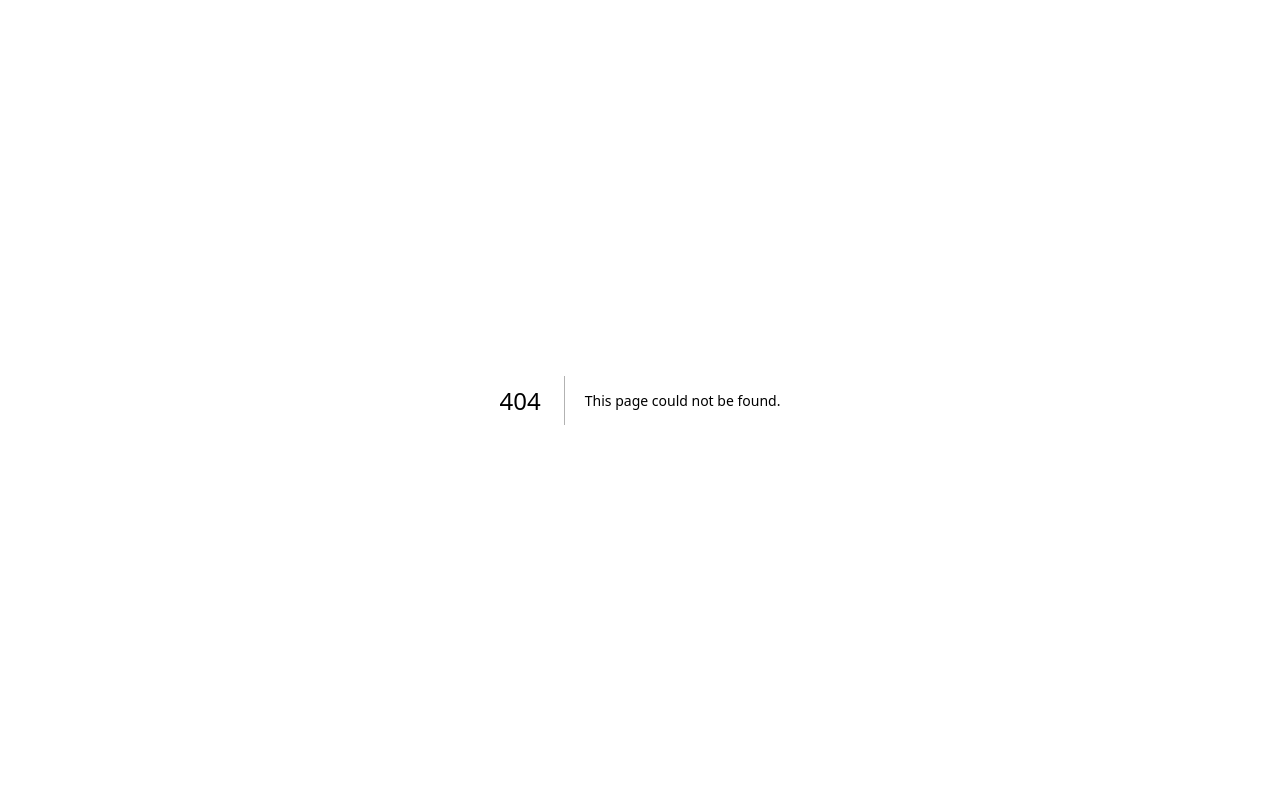
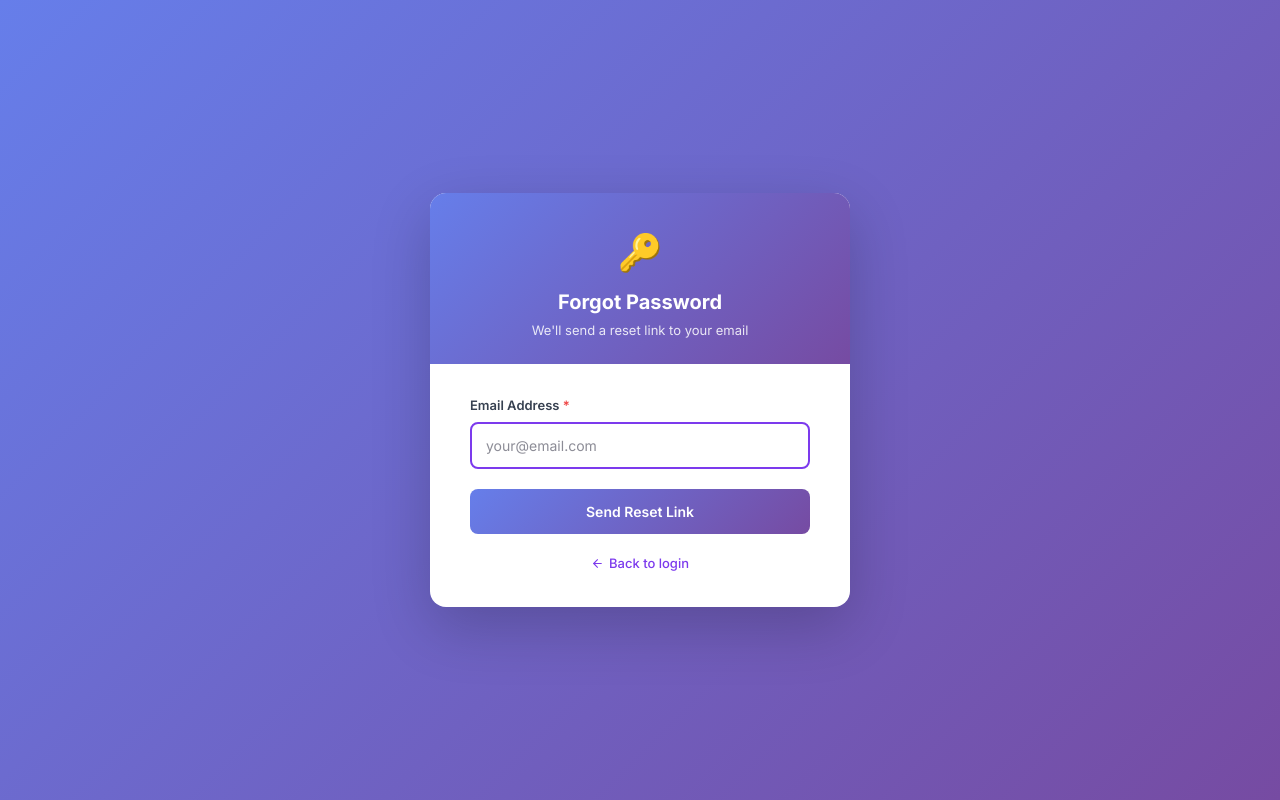
Before and after one commit to aiylnagreste/frontend, a Next.js app: page /forgot-password in a window 1280 px wide. Before the commit this address had no page. Built offline with nearby package versions, Linux system fonts and the light colour scheme.

Commit message:
feat: add forgot password page and link from login
Co-Authored-By: Claude Sonnet 4.6 <noreply@anthropic.com>

```diff
--- /dev/null
+++ b/app/(auth)/forgot-password/page.tsx
@@ -0,0 +1,191 @@
+"use client";
+
+import { useState } from "react";
+import Link from "next/link";
+import { ArrowLeft, Mail } from "lucide-react";
+
+export default function ForgotPasswordPage() {
+  const [email, setEmail] = useState("");
+  const [submitted, setSubmitted] = useState(false);
+  const [loading, setLoading] = useState(false);
+  const [error, setError] = useState("");
+
+  async function handleSubmit(e: React.FormEvent) {
+    e.preventDefault();
+    if (!email.trim()) { setError("Email is required"); return; }
+    if (!/^[^\s@]+@[^\s@]+\.[^\s@]+$/.test(email)) { setError("Enter a valid email"); return; }
+    setError("");
+    setLoading(true);
+    try {
+      await fetch("/api/forgot-password", {
+        method: "POST",
+        headers: { "Content-Type": "application/json" },
+        body: JSON.stringify({ email }),
+      });
+      // Always show success — don't leak whether email exists
+      setSubmitted(true);
+    } catch {
+      setError("Network error. Please try again.");
+    } finally {
+      setLoading(false);
+    }
+  }
+
+  return (
+    <div
+      style={{
+        minHeight: "100vh",
+        display: "flex",
+        alignItems: "center",
+        justifyContent: "center",
+        background: "linear-gradient(135deg, #667eea 0%, #764ba2 100%)",
+        padding: "20px",
+      }}
+    >
+      <div
+        style={{
+          background: "#fff",
+          borderRadius: "16px",
+          boxShadow: "0 20px 60px rgba(0,0,0,0.2)",
+          width: "100%",
+          maxWidth: "420px",
+          overflow: "hidden",
+        }}
+      >
+        <div
+          style={{
+            background: "linear-gradient(135deg, #667eea 0%, #764ba2 100%)",
+            color: "#fff",
+            padding: "32px 40px 24px",
+            textAlign: "center",
+          }}
+        >
+          <div style={{ fontSize: 36, marginBottom: 8 }}>🔑</div>
+          <h1 style={{ fontSize: "20px", fontWeight: 700, margin: 0 }}>Forgot Password</h1>
+          <p style={{ opacity: 0.85, fontSize: "13px", marginTop: "4px" }}>
+            We&apos;ll send a reset link to your email
+          </p>
+        </div>
+
+        <div style={{ padding: "32px 40px" }}>
+          {submitted ? (
+            <div style={{ textAlign: "center" }}>
+              <div
+                style={{
+                  width: 56,
+                  height: 56,
+                  borderRadius: "50%",
+                  background: "#f0fdf4",
+                  display: "flex",
+                  alignItems: "center",
+                  justifyContent: "center",
+                  margin: "0 auto 16px",
+                }}
+              >
+                <Mail size={24} color="#16a34a" />
+              </div>
+              <p style={{ color: "#374151", fontSize: 15, margin: "0 0 8px", fontWeight: 600 }}>
+                Check your inbox
+              </p>
+              <p style={{ color: "#6b7280", fontSize: 13, margin: "0 0 24px" }}>
+                If an account exists for <strong>{email}</strong>, you&apos;ll receive a reset link shortly.
+                The link expires in <strong>5 minutes</strong>.
+              </p>
+              <Link
+                href="/login"
+                style={{
+                  display: "inline-flex",
+                  alignItems: "center",
+                  gap: 6,
+                  color: "#7c3aed",
+                  fontSize: 13,
+                  textDecoration: "none",
+                  fontWeight: 500,
+                }}
+              >
+                <ArrowLeft size={14} />
+                Back to login
+              </Link>
+            </div>
+          ) : (
+            <form onSubmit={handleSubmit}>
+              {error && (
+                <div
+                  style={{
+                    background: "#fee2e2",
+                    color: "#dc2626",
+                    padding: "10px 14px",
+                    borderRadius: "8px",
+                    fontSize: "13px",
+                    marginBottom: "20px",
+                  }}
+                  role="alert"
+                >
+                  {error}
+                </div>
+              )}
+              <label style={{ display: "block", fontSize: 13, fontWeight: 600, color: "#374151", marginBottom: 6 }}>
+                Email Address <span style={{ color: "#ef4444" }}>*</span>
+              </label>
+              <input
+                type="email"
+                value={email}
+                onChange={e => setEmail(e.target.value)}
+                placeholder="your@email.com"
+                autoFocus
+                style={{
+                  width: "100%",
+                  padding: "11px 14px",
+                  border: "2px solid #e2e8f0",
+                  borderRadius: "8px",
+                  fontSize: "14px",
+                  marginBottom: "20px",
+                  outline: "none",
+                  boxSizing: "border-box" as const,
+                  transition: "border-color 0.15s",
+                }}
+                onFocus={e => { e.target.style.borderColor = "#7c3aed"; }}
+                onBlur={e => { e.target.style.borderColor = "#e2e8f0"; }}
+              />
+              <button
+                type="submit"
+                disabled={loading}
+                style={{
+                  width: "100%",
+                  padding: "12px",
+                  background: loading ? "#a78bfa" : "linear-gradient(135deg, #667eea 0%, #764ba2 100%)",
+                  color: "#fff",
+                  border: "none",
+                  borderRadius: "8px",
+                  fontSize: "14px",
+                  fontWeight: 600,
+                  cursor: loading ? "not-allowed" : "pointer",
+                  transition: "opacity 0.15s",
+                }}
+              >
+                {loading ? "Sending…" : "Send Reset Link"}
+              </button>
+              <div style={{ marginTop: 20, textAlign: "center" }}>
+                <Link
+                  href="/login"
+                  style={{
+                    display: "inline-flex",
+                    alignItems: "center",
+                    gap: 5,
+                    color: "#7c3aed",
+                    fontSize: 13,
+                    textDecoration: "none",
+                    fontWeight: 500,
+                  }}
+                >
+                  <ArrowLeft size={13} />
+                  Back to login
+                </Link>
+              </div>
+            </form>
+          )}
+        </div>
+      </div>
+    </div>
+  );
+}
--- a/app/(auth)/login/page.tsx
+++ b/app/(auth)/login/page.tsx
@@ -176,6 +176,14 @@ export default function LoginPage() {
             >
               {loading ? "Signing in…" : "Login"}
             </button>
+            <div style={{ textAlign: "center", marginTop: 14 }}>
+              <a
+                href="/forgot-password"
+                style={{ color: "#7c3aed", fontSize: 13, textDecoration: "none" }}
+              >
+                Forgot password?
+              </a>
+            </div>
           </form>
         ) : (
           <div style={{ padding: "32px 40px" }}>
```
